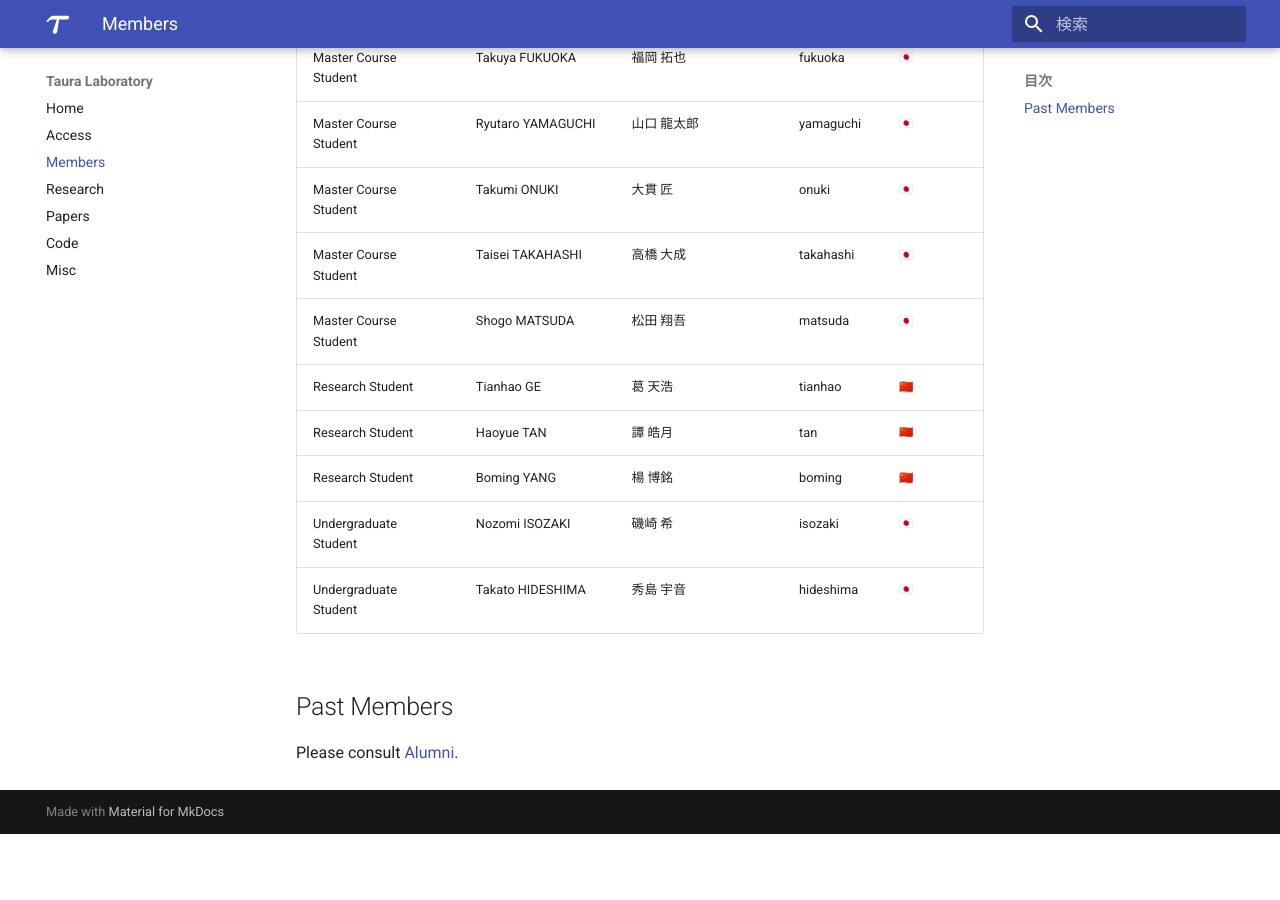
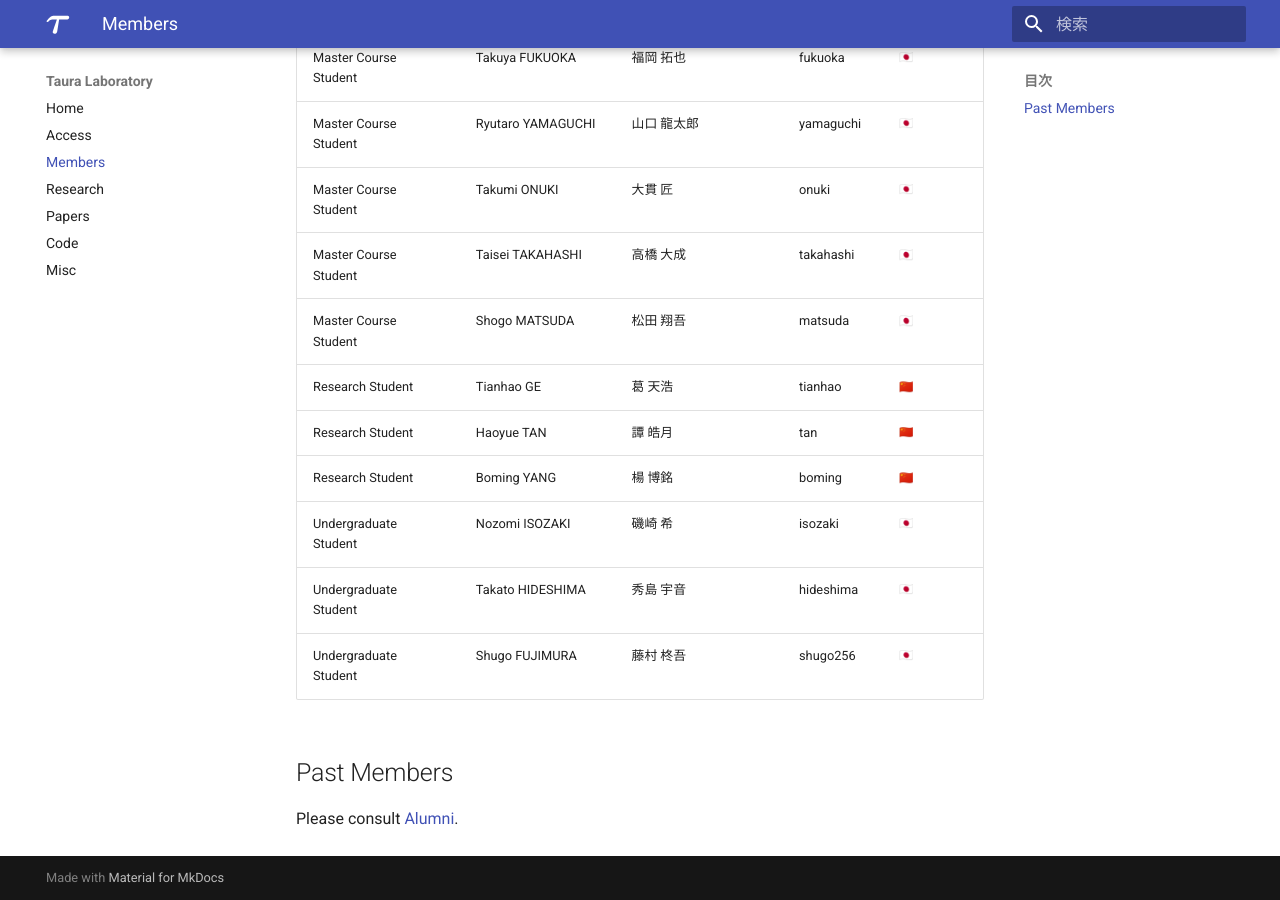
Before and after one commit to Yukayo/taura-lab, an MkDocs documentation site: the page built from docs/members.md, in a window 1280 px wide and 900 px high, scrolled down 830 px. Built offline with MkDocs 1.6.1 and Material for MkDocs 9.7.7, drawn with Linux system fonts in a browser that asks for light colours; emoji names are drawn with the system emoji font; before the commit the page ends 1664 px from its top, so only the background shows below that.

Commit message:
Add new member Fujimura

```diff
--- a/docs/members.md
+++ b/docs/members.md
@@ -24,6 +24,7 @@ Each member's e-mail address is _account_ [at] eidos.ic.i.u-tokyo.ac.jp.
 |Research Student|Boming YANG|楊 博銘|boming|:cn:|
 |Undergraduate Student|Nozomi ISOZAKI|磯崎 希 |isozaki |:jp:|
 |Undergraduate Student|Takato HIDESHIMA|秀島 宇音 |hideshima |:jp:|
+|Undergraduate Student|Shugo FUJIMURA|藤村 柊吾|shugo256|:jp:|
 
 ## Past Members
 
```
